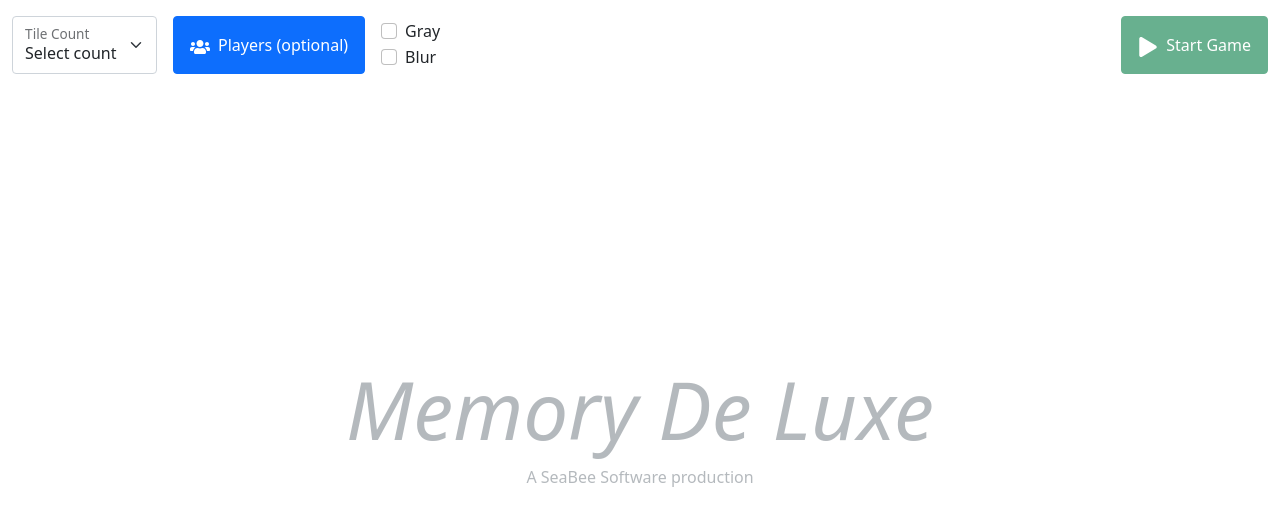
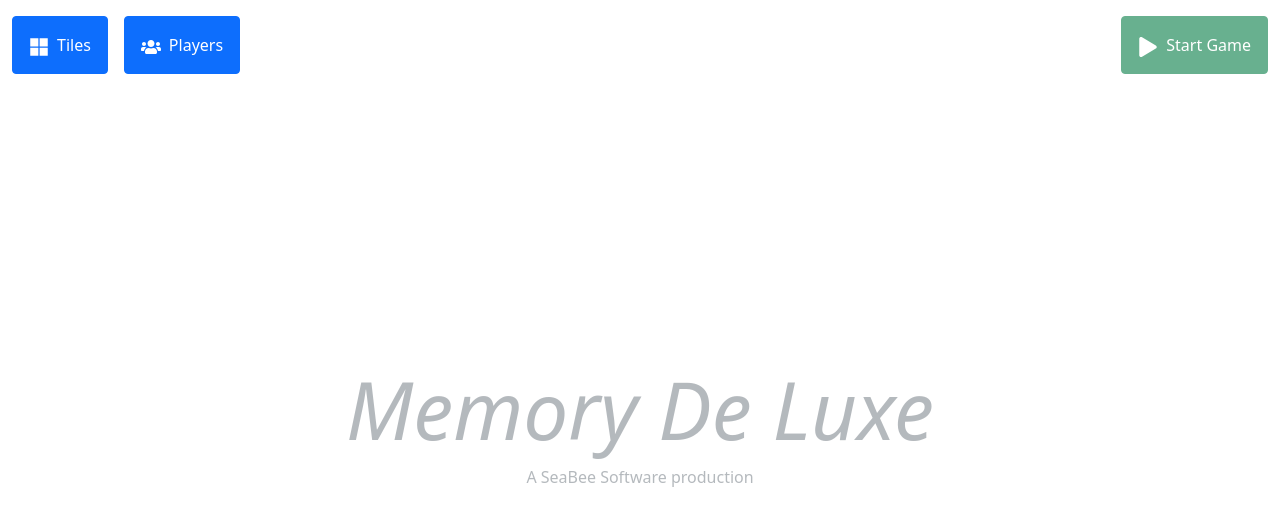
Before and after one commit to isherwood/Memory-DeLuxe, a React (Create React App) app: page / in a window 1280 px wide. Shown: the top 526 px of the page. Built offline with nearby package versions, Linux system fonts and the light colour scheme.

Commit message:
Moving tile config to panel

```diff
--- a/src/App.js
+++ b/src/App.js
@@ -7,6 +7,7 @@ import GameConfig from "./components/GameConfig/GameConfig";
 
 function App() {
     const [tiles, setTiles] = useState([]);
+    const [showTiles, setShowTiles] = useState(false);
     const [firstTile, setFirstTile] = useState({});
     const [secondTile, setSecondTile] = useState({});
     const [gridDimensions, setGridDimensions] = useState([0, 0]);
@@ -27,6 +28,16 @@ function App() {
         }
 
         return array;
+    }
+
+    const handleSetShowTiles = () => {
+        setShowTiles(!showTiles);
+        if (!showTiles) setShowPlayers(false);
+    }
+
+    const handleSetShowPlayers = () => {
+        setShowPlayers(!showPlayers);
+        if (!showPlayers) setShowTiles(false);
     }
 
     const handleTileClick = (event, tile) => {
@@ -283,7 +294,10 @@ function App() {
                     gameLocked={gameLocked}
                     gridDimensions={gridDimensions}
                     players={players}
+                    showTiles={showTiles}
+                    onSetShowTiles={handleSetShowTiles}
                     showPlayers={showPlayers}
+                    onSetShowPlayers={handleSetShowPlayers}
                     currentPlayer={currentPlayer}
                     addPlayer={handleAddPlayer}
                     removePlayer={handleRemovePlayer}
@@ -291,7 +305,6 @@ function App() {
                     onSetRandomizePlayers={val => setRandomizePlayers(val)}
                     onStartButtonClick={handleStartButtonClick}
                     onEndButtonClick={handleEndButtonClick}
-                    onSetShowPlayers={setShowPlayers}
                     guessCount={guessCount}
                     grayscale={grayscale}
                     onSetGrayscale={val => setGrayscale(val)}
--- a/src/components/GameConfig/GameConfig.jsx
+++ b/src/components/GameConfig/GameConfig.jsx
@@ -2,6 +2,7 @@ import React, {useEffect, useRef, useState} from "react";
 import {Button, Col, Form, Row} from 'react-bootstrap';
 import ButtonWithConfirm from "../ButtonWithConfirm/ButtonWithConfirm";
 import {FaPlay, FaStop, FaUserMinus, FaUserPlus, FaUsers} from "react-icons/fa";
+import {IoGridSharp} from "react-icons/io5";
 
 const GameConfig = props => {
     const [name, setName] = useState('');
@@ -30,6 +31,10 @@ const GameConfig = props => {
         [8, 8],
         [10, 10]
     ]
+
+    const handleShowTiles = () => {
+        props.onSetShowTiles(!props.showTiles);
+    }
 
     const handleShowPlayers = () => {
         props.onSetShowPlayers(!props.showPlayers);
@@ -60,41 +65,17 @@ const GameConfig = props => {
             <div className='d-flex align-items-center mt-3'>
                 {!props.gameLocked &&
                     <>
-                        <div className='form-floating'>
-                            <Form.Select id="tileCount" className="w-auto"
-                                         onChange={handleCountChange}
-                                         disabled={props.gameLocked}>
-                                <option value='[0,0]'>Select count</option>
-
-                                {gridOptions.map((option, i) => (
-                                    <option key={i}
-                                            value={'[' + option[0] + ',' + option[1] + ']'}>
-                                        {option[0] * option[1]} ({option[0]} x {option[1]})
-                                    </option>
-                                ))}
-                            </Form.Select>
-                            <Form.Label htmlFor="tileCount">Tile Count</Form.Label>
-                        </div>
+                        <Button variant='primary' className='btn-xl'
+                                onClick={handleShowTiles}>
+                            <IoGridSharp className='lead'/>
+                            <span className='d-none d-md-inline ms-2'>Tiles</span>
+                        </Button>
 
                         <Button variant='primary' className='btn-xl ms-2 ms-sm-3'
                                 onClick={handleShowPlayers}>
                             <FaUsers className='lead'/>
-                            <span className='d-none d-md-inline ms-2'>Players (optional)</span>
+                            <span className='d-none d-md-inline ms-2'>Players</span>
                         </Button>
-
-                        <div className='ms-2 ms-sm-3'>
-                            <Form.Group>
-                                <Form.Check type="checkbox" id='grayscaleCheckbox' label="Gray"
-                                            defaultChecked={props.grayscale}
-                                            onClick={e => props.onSetGrayscale(e.currentTarget.checked)}></Form.Check>
-                            </Form.Group>
-
-                            <Form.Group>
-                                <Form.Check type="checkbox" id='blurCheckbox' label="Blur"
-                                            defaultChecked={props.blur}
-                                            onClick={e => props.onSetBlur(e.currentTarget.checked)}></Form.Check>
-                            </Form.Group>
-                        </div>
                     </>
                 }
 
@@ -139,6 +120,40 @@ const GameConfig = props => {
                     }
                 </div>
             </div>
+
+            {props.showTiles && !props.gameLocked &&
+                <div className='d-flex flex-row align-items-center mt-3'>
+                    <div className='form-floating'>
+                        <Form.Select id="tileCount" className="w-auto"
+                                     onChange={handleCountChange}
+                                     disabled={props.gameLocked}>
+                            <option value='[0,0]'>Select count</option>
+
+                            {gridOptions.map((option, i) => (
+                                <option key={i}
+                                        value={'[' + option[0] + ',' + option[1] + ']'}>
+                                    {option[0] * option[1]} ({option[0]} x {option[1]})
+                                </option>
+                            ))}
+                        </Form.Select>
+                        <Form.Label htmlFor="tileCount">Tile Count</Form.Label>
+                    </div>
+
+                    <div className='ms-2 ms-sm-3'>
+                        <Form.Group>
+                            <Form.Check type="checkbox" id='grayscaleCheckbox' label="Gray"
+                                        defaultChecked={props.grayscale}
+                                        onClick={e => props.onSetGrayscale(e.currentTarget.checked)}></Form.Check>
+                        </Form.Group>
+
+                        <Form.Group>
+                            <Form.Check type="checkbox" id='blurCheckbox' label="Blur"
+                                        defaultChecked={props.blur}
+                                        onClick={e => props.onSetBlur(e.currentTarget.checked)}></Form.Check>
+                        </Form.Group>
+                    </div>
+                </div>
+            }
 
             {props.showPlayers && !props.gameLocked &&
                 <div className='mt-3'>
```
